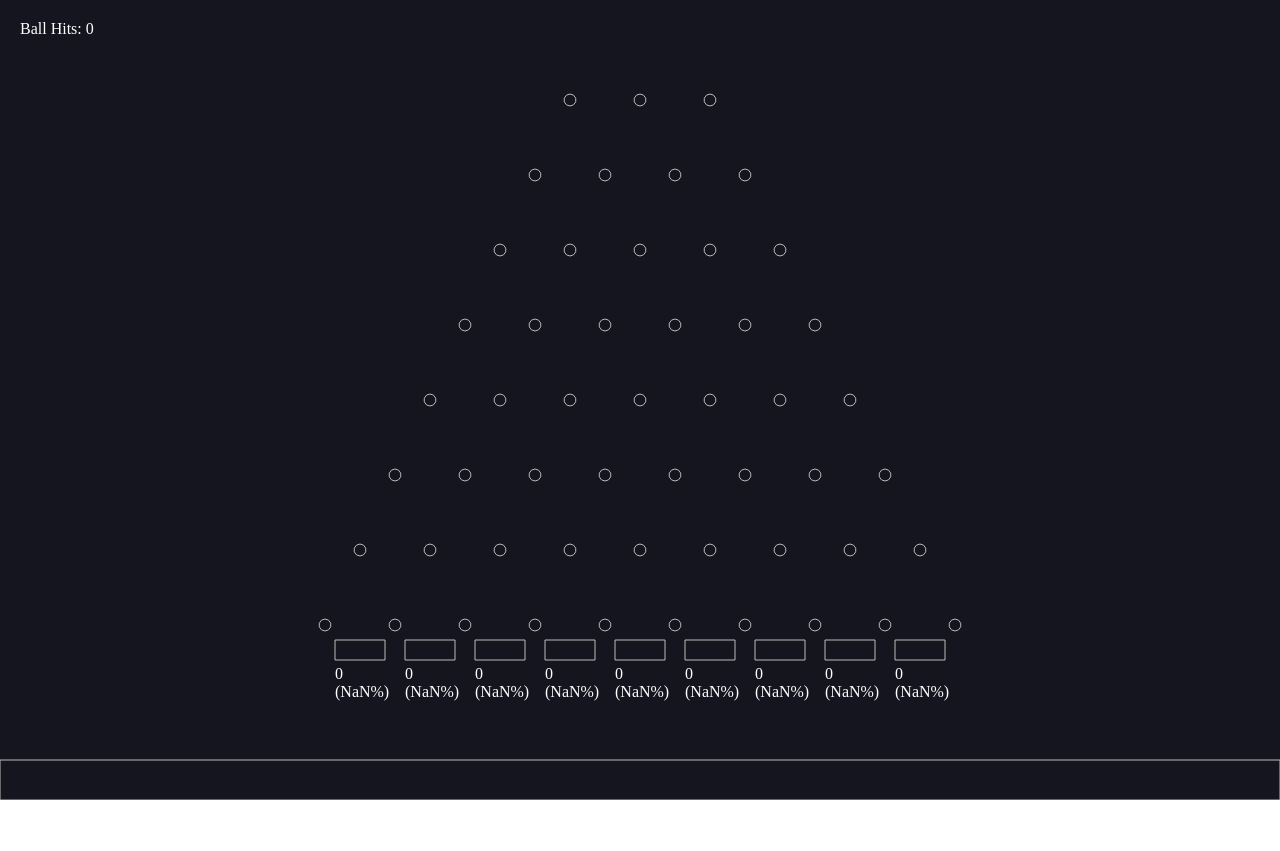
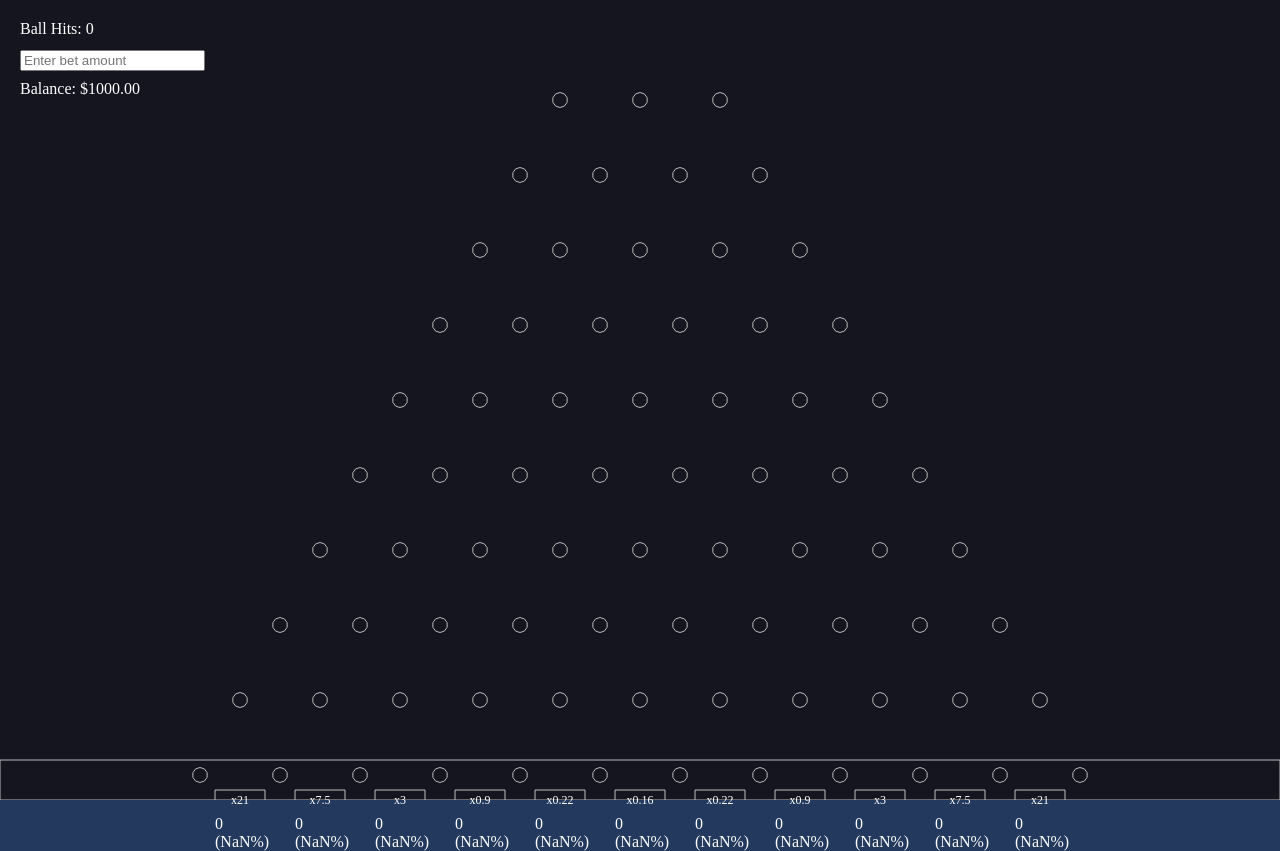
Before and after one commit to Cj5404/Cj5404.github.io, a website: page index.html in a window 1280 px wide. Before the commit the page ends 804 px from the top, so only its background shows below. Drawn offline with nearby package versions, Linux system fonts and the light colour scheme.

Commit message:
Add files via upload

```diff
--- a/index.html
+++ b/index.html
@@ -3,7 +3,8 @@
 <head>
   <meta charset="UTF-8">
   <meta name="viewport" content="width=device-width, initial-scale=1.0">
-  <title>Matter.js Example</title>
+  <title>Plinko!</title>
+  <link rel="stylesheet" href="styles.css">
   <style>
   body, html {
     margin: 0;
--- a/plinko.js
+++ b/plinko.js
@@ -34,11 +34,38 @@ var pegsCollisionGroup = Matter.Body.nextGroup(true);
 // Counter for balls hitting the ground
 var ballHits = 0;
 
+// Initialize user's balance
+var userBalance = 1000; // Set an initial balance, you can adjust this as needed
+
+// Create and append HTML element for input field and user balance display
+var betInput = document.createElement('input');
+betInput.id = 'betInput';
+betInput.type = 'number';
+betInput.placeholder = 'Enter bet amount';
+betInput.style.position = 'absolute';
+betInput.style.top = '50px';
+betInput.style.left = '20px';
+document.body.appendChild(betInput);
+
+var userBalanceDisplay = document.createElement('div');
+userBalanceDisplay.id = 'userBalanceDisplay';
+userBalanceDisplay.style.position = 'absolute';
+userBalanceDisplay.style.top = '80px';
+userBalanceDisplay.style.left = '20px';
+userBalanceDisplay.style.color = 'white';
+userBalanceDisplay.innerText = 'Balance: $' + userBalance.toFixed(2);
+document.body.appendChild(userBalanceDisplay);
+
+// Function to update user balance display
+function updateUserBalanceDisplay() {
+    userBalanceDisplay.innerText = 'Balance: $' + userBalance.toFixed(2);
+}
+
 // Function to create a row of pegs
 function createPegRow(x, y, row, count) {
     var pegs = [];
-    var pegWidth = 12;
-    var pegSpacing = 70;
+    var pegWidth = 15;
+    var pegSpacing = 80;
     var startX = x - ((count - 1) * pegSpacing) / 2;
     for (var i = 0; i < count; i++) {
         // Generate unique ID for each peg
@@ -50,7 +77,7 @@ function createPegRow(x, y, row, count) {
             y: y,
             radius: pegWidth / 2,
             isStatic: true,
-            restitution: 100,
+            restitution: 1,
             collisionFilter: { group: pegsCollisionGroup }
         };
         pegs.push(peg);
@@ -59,7 +86,7 @@ function createPegRow(x, y, row, count) {
 }
 
 // Create peg rows in pyramid shape
-var numRows = 8;
+var numRows = 10;
 var startX = window.innerWidth / 2;
 var startY = 100;
 for (var row = 0; row < numRows; row++) {
@@ -81,25 +108,40 @@ var exitBoxes = [];
 var exitBoxWidth = 50;
 var exitBoxHeight = 20;
 var exitBoxCounters = []; // Counters for each exit box
+var exitBoxMultipliers = [21, 7.5, 3, 0.9, 0.22, 0.16, 0.22, 0.9, 3, 7.5, 21]; // Multipliers for each exit box
 var exitBoxPositions = [
-    { x: startX - 280, y: startY + (numRows - 1) * 75 + 25 },
-    { x: startX - 210, y: startY + (numRows - 1) * 75 + 25 },
-    { x: startX - 140, y: startY + (numRows - 1) * 75 + 25 },
-    { x: startX - 70, y: startY + (numRows - 1) * 75 + 25 },
-    { x: startX  , y: startY + (numRows - 1) * 75 + 25 },
-    { x: startX + 70, y: startY + (numRows - 1) * 75 + 25 },
-    { x: startX + 140, y: startY + (numRows - 1) * 75 + 25 },
-    { x: startX + 210, y: startY + (numRows - 1) * 75 + 25 },
-    { x: startX + 280, y: startY + (numRows - 1) * 75 + 25 }
+    { x: startX - 400, y: startY + (numRows - 1) * 75 + 25 },
+    { x: startX - 320, y: startY + (numRows - 1) * 75 + 25 },
+    { x: startX - 240, y: startY + (numRows - 1) * 75 + 25 },
+    { x: startX - 160, y: startY + (numRows - 1) * 75 + 25 },
+    { x: startX - 80, y: startY + (numRows - 1) * 75 + 25 },
+    { x: startX , y: startY + (numRows - 1) * 75 + 25 },
+    { x: startX + 80, y: startY + (numRows - 1) * 75 + 25 },
+    { x: startX + 160, y: startY + (numRows - 1) * 75 + 25 },
+    { x: startX + 240, y: startY + (numRows - 1) * 75 + 25 },
+    { x: startX + 320, y: startY + (numRows - 1) * 75 + 25 },
+    { x: startX + 400, y: startY + (numRows - 1) * 75 + 25 }
 ];
 
-exitBoxPositions.forEach(function(position) {
-    var exitBox = Bodies.rectangle(position.x, position.y, exitBoxWidth, exitBoxHeight, { isStatic: true, label: 'ExitBox' });
+exitBoxPositions.forEach(function(position, index) {
+    var exitBox = Bodies.rectangle(position.x, position.y, exitBoxWidth, exitBoxHeight, { isStatic: true, label: 'ExitBox', multiplier: exitBoxMultipliers[index] });
     exitBoxes.push(exitBox);
     Composite.add(engine.world, exitBox);
 
     // Initialize counters for each exit box
     exitBoxCounters.push(0);
+
+    // Create text element for displaying the multiplier inside the exit box
+    var multiplierText = document.createElement('div');
+    multiplierText.classList.add('multiplier-text');
+    multiplierText.innerText = 'x' + exitBoxMultipliers[index];
+    multiplierText.style.position = 'absolute';
+    multiplierText.style.top = position.y + 'px';
+    multiplierText.style.left = position.x + 'px';
+    multiplierText.style.color = 'white';
+    multiplierText.style.fontSize = '12px';
+    multiplierText.style.transform = 'translate(-50%, -50%)'; // Center the text
+    document.body.appendChild(multiplierText);
 });
 
 // Event listener for collisions with exit boxes
@@ -108,6 +150,9 @@ Events.on(engine, 'collisionStart', function(event) {
     pairs.forEach(function(pair) {
         // Check if a ball collided with an exit box
         if (pair.bodyA.label === 'ExitBox' && balls.includes(pair.bodyB)) {
+            // Multiply the original bet amount by the multiplier and add it back to user's balance
+            userBalance += pair.bodyB.betAmount * pair.bodyA.multiplier;
+            updateUserBalanceDisplay();
             removeBall(pair.bodyB);
             // Find the index of the exit box
             var exitBoxIndex = exitBoxes.indexOf(pair.bodyA);
@@ -116,6 +161,9 @@ Events.on(engine, 'collisionStart', function(event) {
                 exitBoxCounters[exitBoxIndex]++;
             }
         } else if (pair.bodyB.label === 'ExitBox' && balls.includes(pair.bodyA)) {
+            // Multiply the original bet amount by the multiplier and add it back to user's balance
+            userBalance += pair.bodyA.betAmount * pair.bodyB.multiplier;
+            updateUserBalanceDisplay();
             removeBall(pair.bodyA);
             // Find the index of the exit box
             var exitBoxIndex = exitBoxes.indexOf(pair.bodyB);
@@ -128,6 +176,7 @@ Events.on(engine, 'collisionStart', function(event) {
     // Update all exit box counters after collision
     updateAllExitBoxCounters();
 });
+
 
 // Function to remove a ball from the physics world and the array
 function removeBall(ball) {
@@ -171,7 +220,7 @@ exitBoxCounters.forEach(function(counter, index) {
     percentageDisplay.style.color = 'white';
     percentageDisplay.innerText = '(' + ((exitBoxCounters[index] / ballHits) * 100).toFixed(2) + '%)';
     exitBoxCounter.appendChild(percentageDisplay);
-});
+ });
 
 // Add all bodies to the world
 Composite.add(engine.world, [ground]);
@@ -196,20 +245,20 @@ function updateBallGravity() {
 
         // Strength of gravity
         var gravityStrength = 0.001; // Base strength
-        if (odds < 0.2) {
-            gravityStrength *= 5; // Increase strength for lower odds
-        } else if (odds < 0.5) {
-            gravityStrength *= 2; // Increase strength for moderate odds
+        if (odds < 0.9) {
+            gravityStrength *= 0.5; // Increase strength for lower odds
+        } else if (odds < 1) {
+            gravityStrength *= 1; // Increase strength for moderate odds
         }
 
         // Direction of gravity
         var gravityX = 0; // Initialize gravity along X-axis
         if (Math.random() < 0.5) {
-            // Apply rightward gravity
-            gravityX = gravityStrength * (0.5 + Math.random() * 0.5); // Limit range to center
+            // Apply rightward gravity, biased towards the lower multiplier areas
+            gravityX = gravityStrength * (Math.random() * 0.02); // Bias towards the center
         } else {
-            // Apply leftward gravity
-            gravityX = -gravityStrength * (0.5 + Math.random() * 0.5); // Limit range to center
+            // Apply leftward gravity, biased towards the lower multiplier areas
+            gravityX = -gravityStrength * (Math.random() * 0.02); // Bias towards the center
         }
 
         // Apply customized gravity to the engine
@@ -225,10 +274,24 @@ Events.on(runner, 'tick', function(event) {
 // Event listener for spacebar press
 document.addEventListener('keydown', function(event) {
     if (event.code === 'Space') {
-        // Spawn a new ball at the top center of the screen
-        var ball = Bodies.circle(window.innerWidth / 2, 0, 20, { restitution: 0.5, collisionFilter: { group: ballCollisionGroup } });
-        balls.push(ball); // Add ball to array
-        Composite.add(engine.world, ball);
+        var betAmount = parseFloat(betInput.value);
+        if (!isNaN(betAmount) && betAmount > 0 && userBalance >= betAmount) {
+            // Deduct the bet amount from user's balance
+            userBalance -= betAmount;
+            updateUserBalanceDisplay();
+
+            // Spawn a new ball at the top center of the screen
+            var ball = Bodies.circle(window.innerWidth / 2, 0, 20, {
+                restitution: 0.5,
+                collisionFilter: { group: ballCollisionGroup },
+                betAmount: betAmount // Add a property to store the bet amount with the ball
+            });
+            balls.push(ball); // Add ball to array
+            Composite.add(engine.world, ball);
+        } else {
+            // Notify user if bet amount is invalid or exceeds balance
+            alert('Invalid bet amount or insufficient balance.');
+        }
     }
 });
 
--- /dev/null
+++ b/styles.css
@@ -0,0 +1,36 @@
+body {
+    background-color: #23395d; /* Casino-themed background color */
+    margin: 0;
+    overflow: hidden;
+}
+
+/* Peg style */
+.peg {
+    fill: #ffdc7b; /* Solid casino-themed color */
+    stroke: #fff;
+    stroke-width: 2;
+    transition: fill 0.3s ease; /* Smooth transition for glow effect */
+}
+
+/* Exit box style */
+.exit-box {
+    fill: green; /* Default color for low multiplier */
+    transition: fill 0.3s ease; /* Smooth transition for color change */
+}
+
+/* Exit box with high multiplier */
+.exit-box.high {
+    fill: red;
+}
+
+/* Exit box with middle multiplier */
+.exit-box.middle {
+    fill: yellow;
+}
+
+.multiplier-text {
+    position: absolute;
+    color: white;
+    font-size: 12px;
+    transform: translate(-50%, -50%);
+}
```
